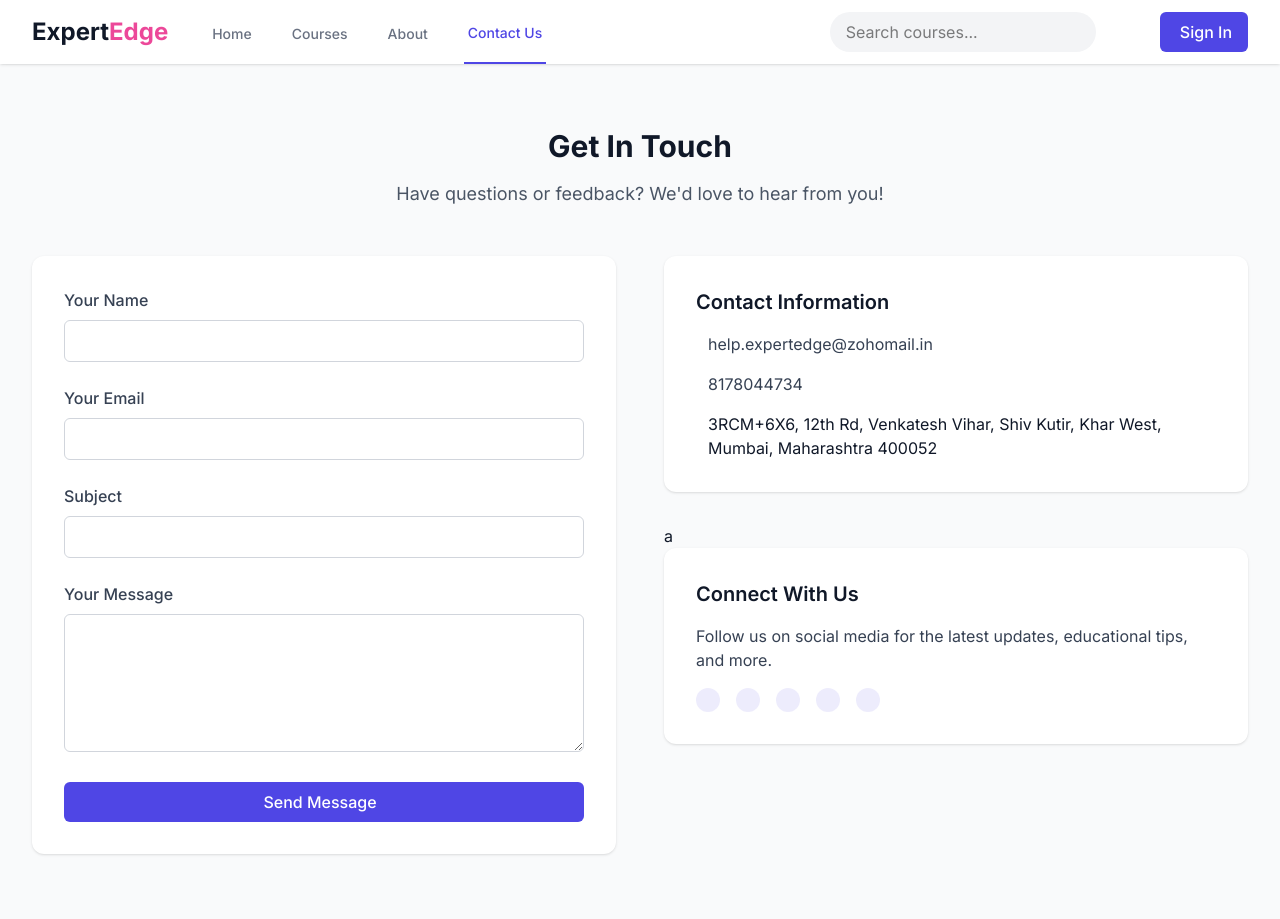
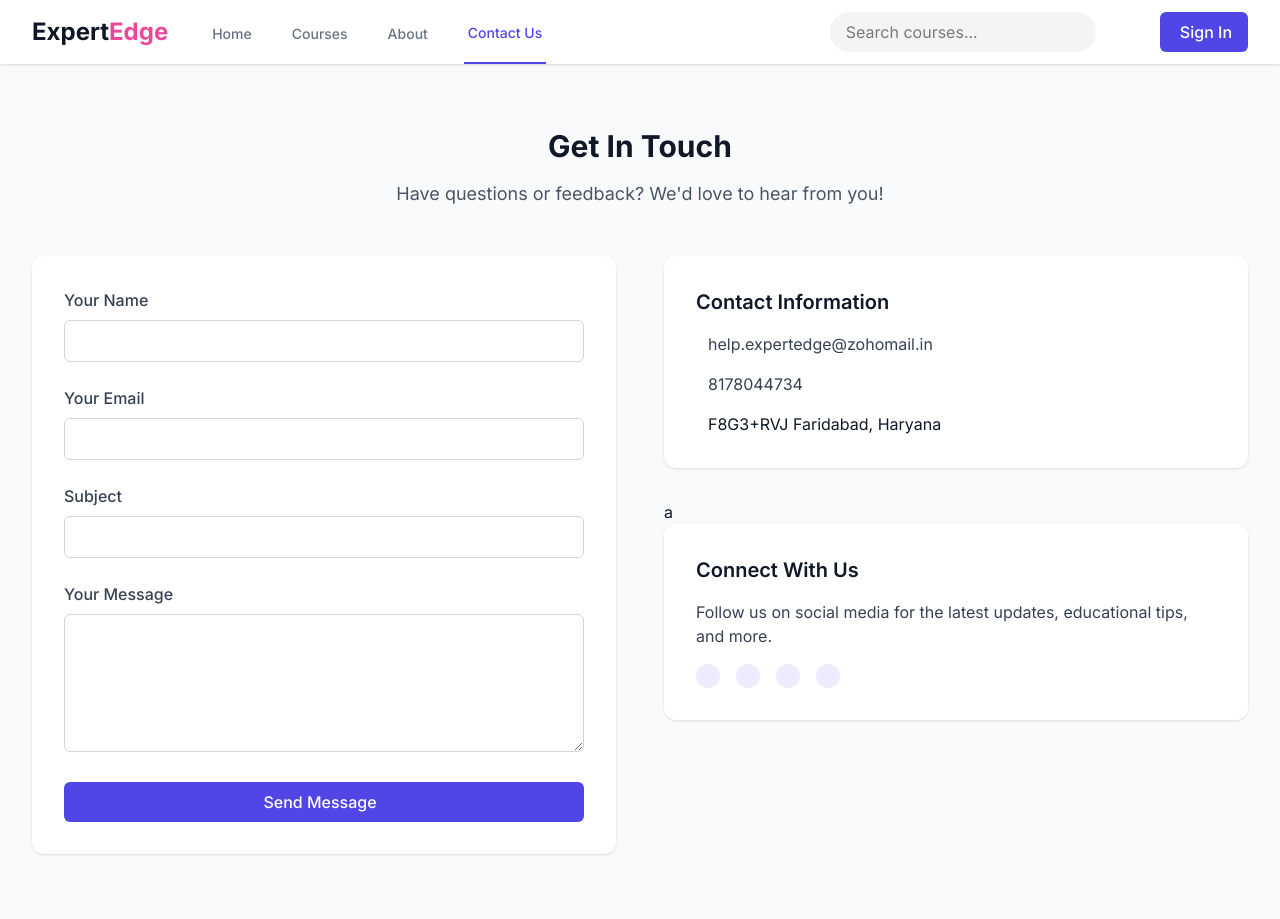
Before and after one commit to akhilsingh01/ExpertEdge, a Flask app: page /contact-us in a window 1280 px wide. Shown: the top 919 px of the page. Run offline with Flask 3, Linux system fonts and the light colour scheme; some libraries are stand-ins or nearby versions; grey boxes are pictures that could not be loaded.

Commit message:
update contact-us.html

```diff
--- a/templates/contact-us.html
+++ b/templates/contact-us.html
@@ -78,7 +78,7 @@
                                 <li class="flex items-start">
                                     <iconify-icon icon="heroicons:map-pin" class="text-primary mr-3 mt-1"
                                         width="20"></iconify-icon>
-                                    <a href="https://maps.app.goo.gl/9QhbXz4ictFqjaNM8">3RCM+6X6, 12th Rd, Venkatesh Vihar, Shiv Kutir, Khar West, Mumbai, Maharashtra 400052</a>
+                                    <a href="https://maps.app.goo.gl/2KjKMxcDtKhUzBKx9">F8G3+RVJ Faridabad, Haryana</a>
                                 </li>
                             </ul>
                         </div>
@@ -89,19 +89,16 @@ a
                                 updates, educational
                                 tips, and more.</p>
                             <div class="flex space-x-4">
-                                <a href="#" class="bg-primary/10 hover:bg-primary/20 text-primary p-3 rounded-full">
+                                <a href="https://x.com" class="bg-primary/10 hover:bg-primary/20 text-primary p-3 rounded-full">
                                     <iconify-icon icon="mdi:twitter" width="24"></iconify-icon>
                                 </a>
-                                <a href="#" class="bg-primary/10 hover:bg-primary/20 text-primary p-3 rounded-full">
+                                <a href="https://facebook.com" class="bg-primary/10 hover:bg-primary/20 text-primary p-3 rounded-full">
                                     <iconify-icon icon="mdi:facebook" width="24"></iconify-icon>
                                 </a>
-                                <a href="#" class="bg-primary/10 hover:bg-primary/20 text-primary p-3 rounded-full">
+                                <a href="https://instagram.com" class="bg-primary/10 hover:bg-primary/20 text-primary p-3 rounded-full">
                                     <iconify-icon icon="mdi:instagram" width="24"></iconify-icon>
                                 </a>
-                                <a href="#" class="bg-primary/10 hover:bg-primary/20 text-primary p-3 rounded-full">
-                                    <iconify-icon icon="mdi:youtube" width="24"></iconify-icon>
-                                </a>
-                                <a href="#" class="bg-primary/10 hover:bg-primary/20 text-primary p-3 rounded-full">
+                                <a href="https://linkedin.com" class="bg-primary/10 hover:bg-primary/20 text-primary p-3 rounded-full">
                                     <iconify-icon icon="mdi:linkedin" width="24"></iconify-icon>
                                 </a>
                             </div>
@@ -113,7 +110,7 @@ a
         <section>
             <div class="w-full">
                 <iframe class="w-full dark:brightness-75"
-                    src="https://www.google.com/maps/embed?pb=!1m14!1m12!1m3!1d1885.413262861884!2d72.83582482233845!3d19.07136329447857!2m3!1f0!2f0!3f0!3m2!1i1024!2i768!4f13.1!5e0!3m2!1sen!2sin!4v1745854761929!5m2!1sen!2sin"
+                    src="https://www.google.com/maps/embed?pb=!1m17!1m12!1m3!1d3205.69199086172!2d77.30464599999999!3d28.477082000000003!2m3!1f0!2f0!3f0!3m2!1i1024!2i768!4f13.1!3m2!1m1!2zMjjCsDI4JzM3LjUiTiA3N8KwMTgnMTYuNyJF!5e1!3m2!1sen!2sin!4v1747569983390!5m2!1sen!2sin"
                     width="1000" height="600" style="border: 0;" allowfullscreen="" loading="lazy"
                     referrerpolicy="no-referrer-when-downgrade"></iframe>
             </div>
```
